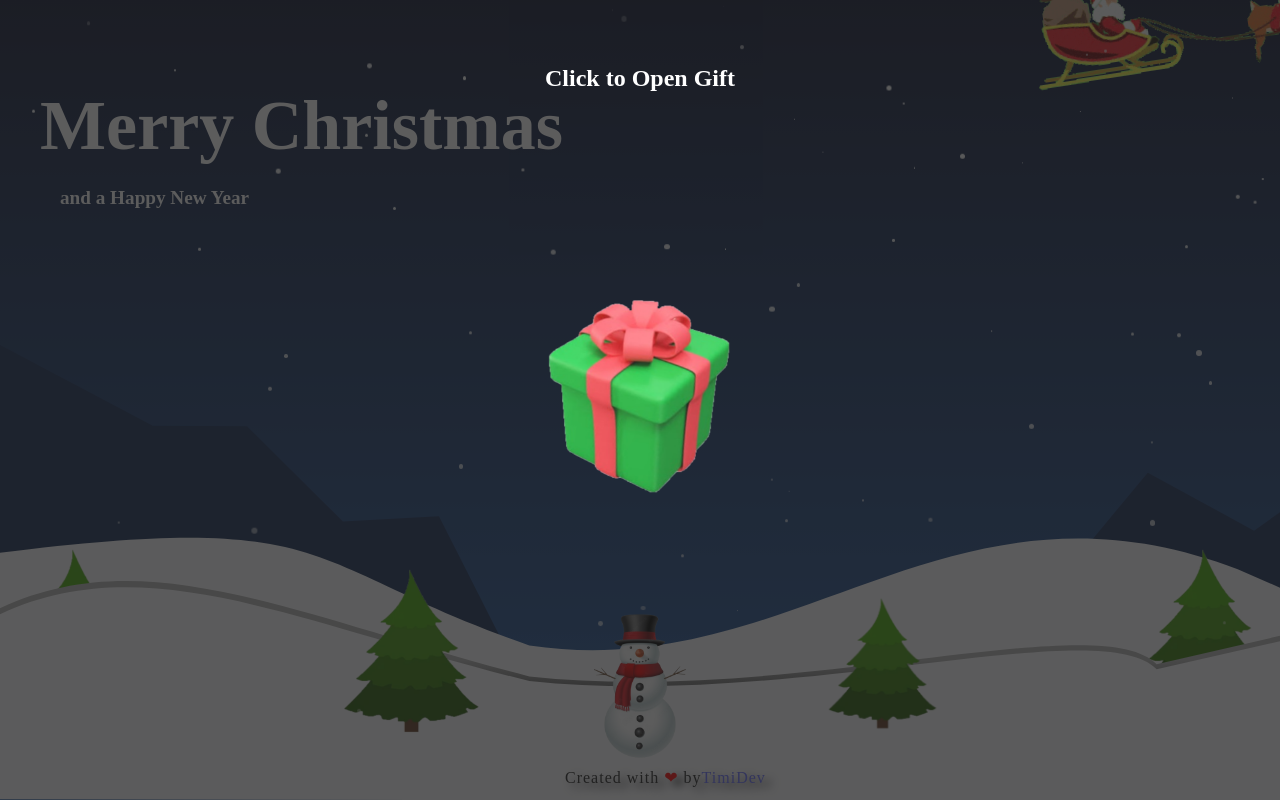
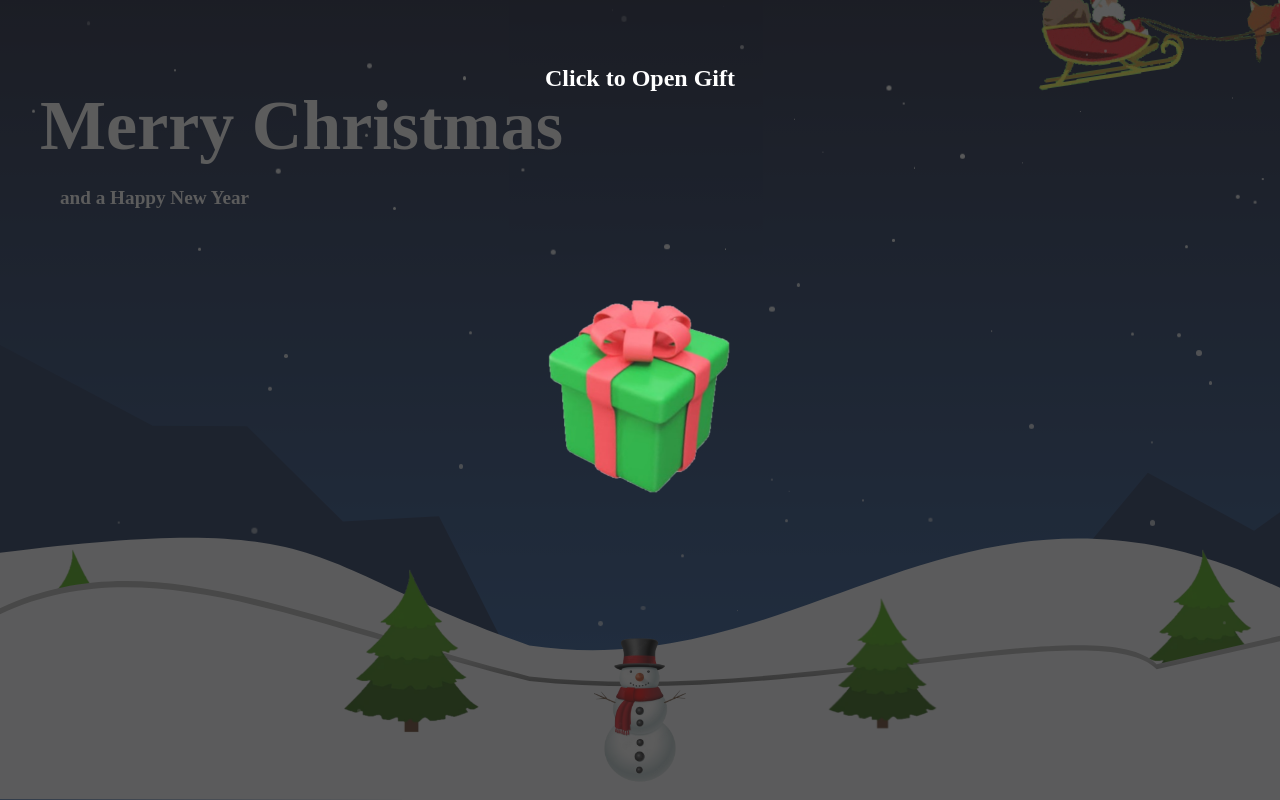
Before and after one commit to DavidTimi1/Merry-christmas, a React (Vite) app: page / in a window 1280 px wide. Built offline with nearby package versions, Linux system fonts and the light colour scheme; a web font is replaced by a local one.

Commit message:
Update Floor.jsx

```diff
--- a/src/components/Floor.jsx
+++ b/src/components/Floor.jsx
@@ -38,7 +38,6 @@ const Floor = () => {
             <div className="abs trees fw">
                 <div className='mx-auto' style={{width: "150px"}}>
                     <img src={snowMan} className='fw' style={{objectFit: "contain"}} />
-                    <Credit />
                 </div>
             </div>
         </div>
@@ -46,15 +45,4 @@ const Floor = () => {
 }
 
 
-const Credit = () => (
-    <footer className='mx-auto'>
-        <span>Created with </span> <span style={{ color: 'red' }}> ❤ </span> <span>
-            by
-
-            <a href="https://github.com/DavidTimi1">
-                TimiDev
-            </a>
-        </span>
-    </footer>
-)
 export default Floor;
```
